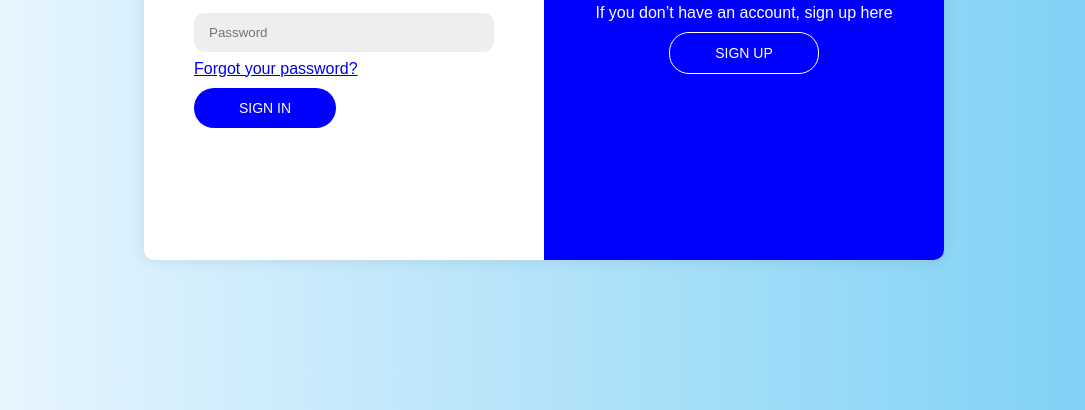
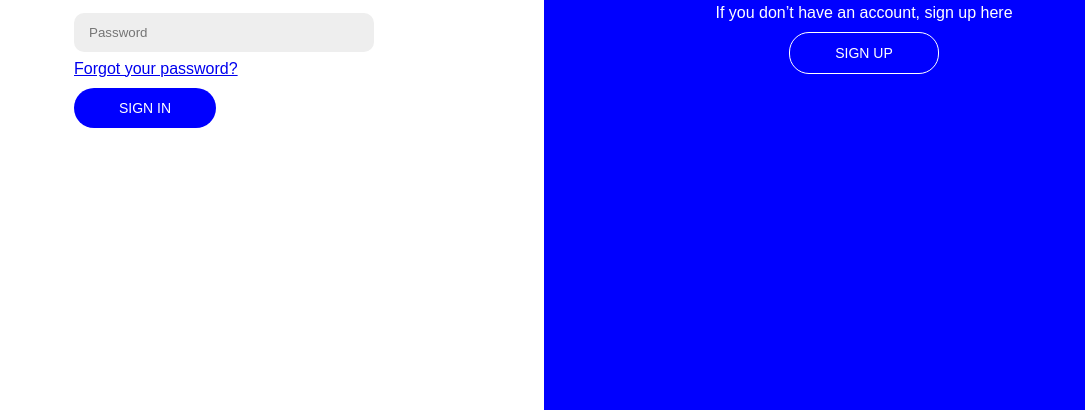
Before and after one commit to AYA3916/APP-JS, a plain HTML site: page LOGIN/login.html in a window 1280 px wide. Shown: the part 390-800 px from the top of the page, without its empty margins (96-1181 px from the left). Drawn offline with Linux system fonts and the light colour scheme.

Commit message:
Update login.css

```diff
--- a/LOGIN/login.css
+++ b/LOGIN/login.css
@@ -3,25 +3,6 @@
     padding: 0;
     box-sizing: border-box;
     font-family: "Poppins", sans-serif;
-  }
-
-  body {
-    background: linear-gradient(to right, aliceblue, rgba(7, 167, 236, 0.549));
-    display: flex;
-    align-items: center;
-    justify-content: center;
-    height: 100vh;
-  }
-
-  .container {
-    background-color: #fff;
-    width: 800px;
-    max-width: 100%;
-    height: 500px;
-    border-radius: 10px;
-    box-shadow: 0 0 15px rgba(0, 0, 0, 0.1);
-    overflow: hidden;
-    position: relative;
   }
 
   .form-container {
```
